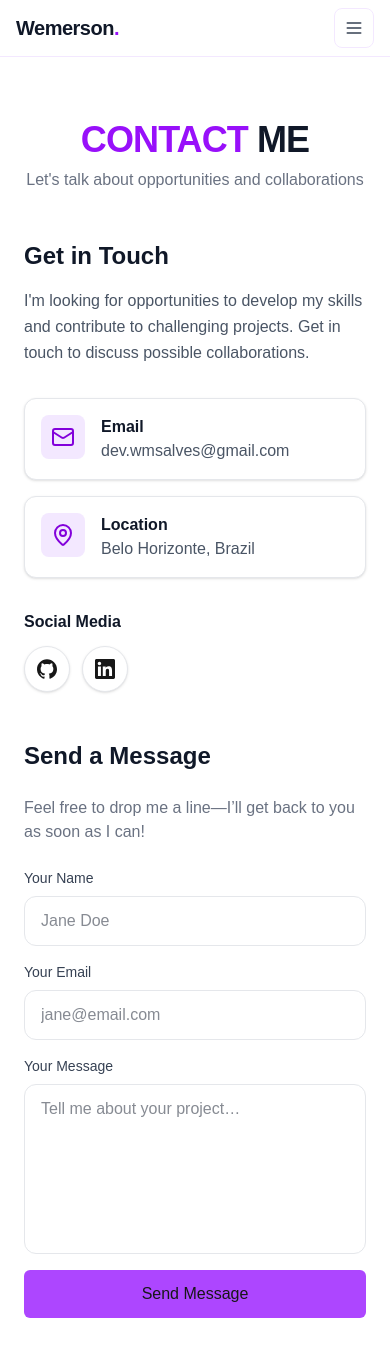
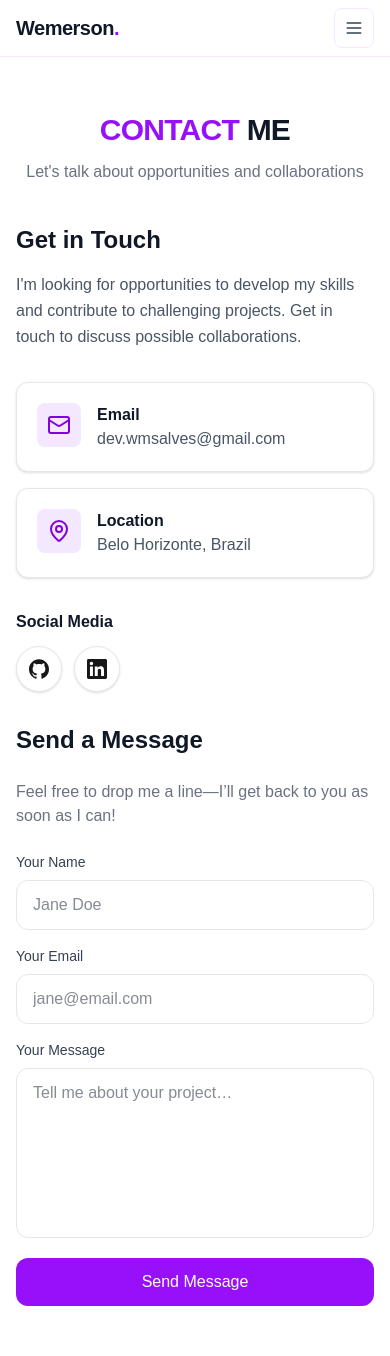
Before and after one commit to wmsalves/portfolio-wmsalves, a Next.js app: page /contact in a window 390 px wide. Shown: the top 1356 px of the page. Built offline with nearby package versions, Linux system fonts and the light colour scheme.

Commit message:
style(contact): align section with site pattern (svh offset, scroll-mt, responsive spacing) and improve form semantics/accessibility

```diff
--- a/src/components/sections/contact/Contact.tsx
+++ b/src/components/sections/contact/Contact.tsx
@@ -9,25 +9,29 @@ export default function ContactSection() {
   return (
     <motion.section
       id="contact"
-      className="min-h-screen w-full scroll-mt-24 max-w-6xl mx-auto px-6 md:px-8 py-16"
+      className="
+        w-full scroll-mt-24 max-w-6xl mx-auto
+        min-h-[calc(100svh-56px)] lg:min-h-screen
+        px-4 sm:px-6 md:px-8 py-14 sm:py-16 md:py-20
+      "
       initial={{ opacity: 0, y: 20 }}
       whileInView={{ opacity: 1, y: 0 }}
       viewport={{ once: true, amount: 0.2 }}
       transition={{ duration: 0.6 }}
     >
       {/* Header */}
-      <div className="text-center mb-12">
-        <h2 className="text-4xl font-extrabold tracking-tight">
+      <div className="text-center mb-10 sm:mb-12">
+        <h2 className="text-3xl sm:text-4xl md:text-5xl font-extrabold tracking-tight">
           <span className="text-purple-600">CONTACT</span>{" "}
           <span className="text-gray-900">ME</span>
         </h2>
-        <p className="text-gray-500 mt-2">
+        <p className="text-gray-500 mt-3 max-w-2xl mx-auto">
           Let&apos;s talk about opportunities and collaborations
         </p>
       </div>
 
       {/* Grid */}
-      <div className="grid grid-cols-1 md:grid-cols-2 gap-12 items-start">
+      <div className="grid grid-cols-1 md:grid-cols-2 items-start gap-8 md:gap-12">
         {/* Info + Socials */}
         <motion.div
           initial={{ opacity: 0, x: -20 }}
@@ -45,9 +49,9 @@ export default function ContactSection() {
             </p>
           </div>
 
-          {/* Infos em cards, combinando com o padrão dos cards do About */}
+          {/* Info cards */}
           <div className="space-y-4">
-            <div className="group flex items-start gap-4 rounded-xl border border-gray-200 bg-white p-4 shadow-sm hover:shadow-md transition">
+            <div className="group flex items-start gap-4 rounded-xl border border-gray-200 bg-white p-5 sm:p-6 shadow-sm hover:shadow-md transition">
               <div className="flex h-11 w-11 items-center justify-center rounded-lg bg-purple-100 text-purple-700 group-hover:bg-purple-200 transition">
                 <Mail />
               </div>
@@ -57,7 +61,7 @@ export default function ContactSection() {
               </div>
             </div>
 
-            <div className="group flex items-start gap-4 rounded-xl border border-gray-200 bg-white p-4 shadow-sm hover:shadow-md transition">
+            <div className="group flex items-start gap-4 rounded-xl border border-gray-200 bg-white p-5 sm:p-6 shadow-sm hover:shadow-md transition">
               <div className="flex h-11 w-11 items-center justify-center rounded-lg bg-purple-100 text-purple-700 group-hover:bg-purple-200 transition">
                 <MapPin />
               </div>
--- a/src/components/sections/contact/ContactForm.tsx
+++ b/src/components/sections/contact/ContactForm.tsx
@@ -7,12 +7,11 @@ export default function ContactForm() {
   const [name, setName] = useState("");
   const [email, setEmail] = useState("");
   const [message, setMessage] = useState("");
-  // honeypot simples anti-bot
   const [website, setWebsite] = useState("");
 
   function handleSubmit(e: React.FormEvent) {
     e.preventDefault();
-    if (website) return; // se o honeypot foi preenchido, ignora
+    if (website) return;
     const subject = encodeURIComponent(`Portfolio Contact from ${name}`);
     const body = encodeURIComponent(`${message}\n\n— ${name} (${email})`);
     window.location.href = `mailto:wemersoncontas22@gmail.com?subject=${subject}&body=${body}`;
@@ -32,7 +31,7 @@ export default function ContactForm() {
         Feel free to drop me a line—I’ll get back to you as soon as I can!
       </p>
 
-      <form onSubmit={handleSubmit} className="flex flex-col gap-4">
+      <form onSubmit={handleSubmit} className="grid gap-4">
         {/* Honeypot */}
         <input
           type="text"
@@ -52,6 +51,7 @@ export default function ContactForm() {
             value={name}
             onChange={(e) => setName(e.target.value)}
             required
+            autoComplete="name"
             aria-label="Your Name"
             className="px-4 py-3 bg-white text-gray-900 rounded-xl border border-gray-200 focus:outline-none focus:ring-2 focus:ring-purple-500"
           />
@@ -65,6 +65,7 @@ export default function ContactForm() {
             value={email}
             onChange={(e) => setEmail(e.target.value)}
             required
+            autoComplete="email"
             aria-label="Your Email"
             className="px-4 py-3 bg-white text-gray-900 rounded-xl border border-gray-200 focus:outline-none focus:ring-2 focus:ring-purple-500"
           />
@@ -83,13 +84,14 @@ export default function ContactForm() {
             aria-label="Your Message"
             className="px-4 py-3 bg-white text-gray-900 rounded-xl border border-gray-200 resize-none focus:outline-none focus:ring-2 focus:ring-purple-500"
           />
-          <button
-            type="submit"
-            className="mt-2 px-6 py-3 bg-purple-500 rounded-md font-medium hover:bg-purple-600 transition"
-          >
-            Send Message
-          </button>
         </label>
+
+        <button
+          type="submit"
+          className="mt-1 inline-flex justify-center px-6 py-3 bg-purple-600 text-white rounded-xl font-medium hover:bg-purple-700 transition focus:outline-none focus:ring-2 focus:ring-purple-300"
+        >
+          Send Message
+        </button>
       </form>
     </motion.section>
   );
--- a/src/components/sections/contact/ContactSocials.tsx
+++ b/src/components/sections/contact/ContactSocials.tsx
@@ -3,11 +3,7 @@
 import { SiGithub, SiLinkedin } from "react-icons/si";
 
 const socials = [
-  {
-    name: "GitHub",
-    icon: SiGithub,
-    url: "https://github.com/wmsalves",
-  },
+  { name: "GitHub", icon: SiGithub, url: "https://github.com/wmsalves" },
   {
     name: "LinkedIn",
     icon: SiLinkedin,
@@ -27,8 +23,7 @@ export default function ContactSocials() {
             target="_blank"
             rel="noopener noreferrer"
             aria-label={name}
-            className="bg-white border border-gray-200 p-3 rounded-full shadow-sm
-                       hover:bg-purple-600 hover:text-white transition-colors"
+            className="bg-white border border-gray-200 p-3 rounded-full shadow-sm hover:bg-purple-600 hover:text-white transition-colors focus:outline-none focus:ring-2 focus:ring-purple-300"
           >
             <Icon className="w-5 h-5" />
           </a>
```
